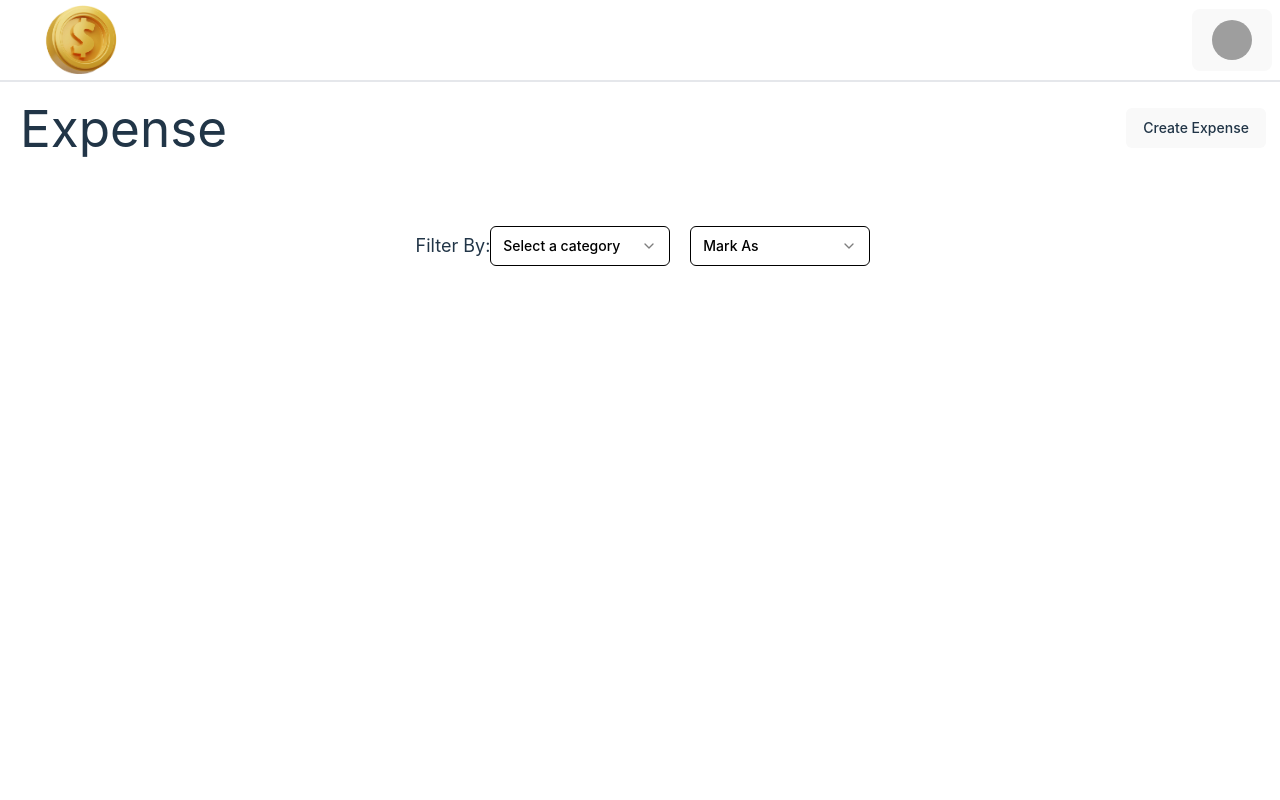
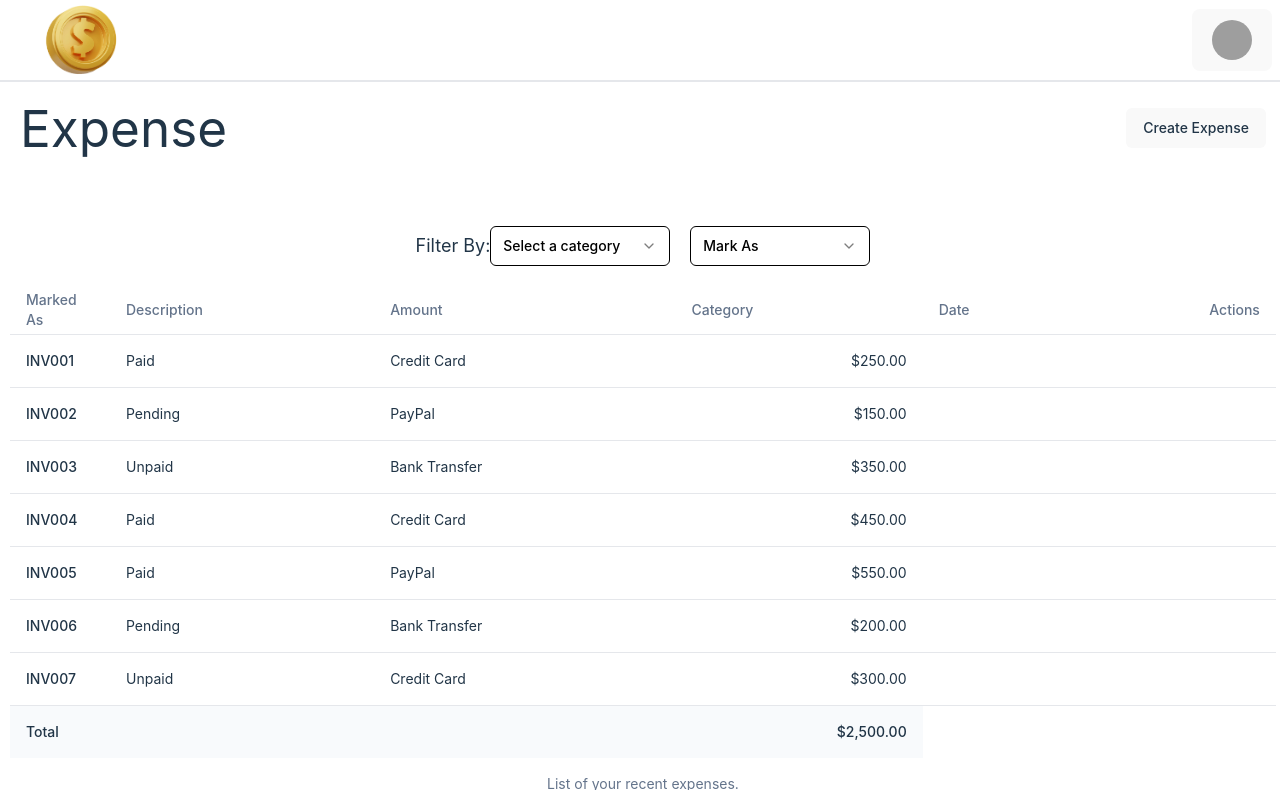
Before and after one commit to wurtz-codez/Expenser, a React (Vite) app in the folder frontend/: page / in a window 1280 px wide. Built offline with nearby package versions, Linux system fonts and the light colour scheme; no server answers; grey boxes are pictures that could not be loaded.

Commit message:
updated frontend: added hooks

```diff
--- /dev/null
+++ b/frontend/src/components/ExpenseTable.jsx
@@ -0,0 +1,91 @@
+import {
+  Table,
+  TableBody,
+  TableCaption,
+  TableCell,
+  TableFooter,
+  TableHead,
+  TableHeader,
+  TableRow,
+} from "@/components/ui/table"
+
+const invoices = [
+  {
+    invoice: "INV001",
+    paymentStatus: "Paid",
+    totalAmount: "$250.00",
+    paymentMethod: "Credit Card",
+  },
+  {
+    invoice: "INV002",
+    paymentStatus: "Pending",
+    totalAmount: "$150.00",
+    paymentMethod: "PayPal",
+  },
+  {
+    invoice: "INV003",
+    paymentStatus: "Unpaid",
+    totalAmount: "$350.00",
+    paymentMethod: "Bank Transfer",
+  },
+  {
+    invoice: "INV004",
+    paymentStatus: "Paid",
+    totalAmount: "$450.00",
+    paymentMethod: "Credit Card",
+  },
+  {
+    invoice: "INV005",
+    paymentStatus: "Paid",
+    totalAmount: "$550.00",
+    paymentMethod: "PayPal",
+  },
+  {
+    invoice: "INV006",
+    paymentStatus: "Pending",
+    totalAmount: "$200.00",
+    paymentMethod: "Bank Transfer",
+  },
+  {
+    invoice: "INV007",
+    paymentStatus: "Unpaid",
+    totalAmount: "$300.00",
+    paymentMethod: "Credit Card",
+  },
+]
+
+const expenseTable = () => {
+  return (
+    <Table>
+      <TableCaption>List of your recent expenses.</TableCaption>
+      <TableHeader>
+        <TableRow>
+          <TableHead className="w-[100px]">Marked As</TableHead>
+          <TableHead>Description</TableHead>
+          <TableHead>Amount</TableHead>
+          <TableHead>Category</TableHead>
+          <TableHead>Date</TableHead>
+          <TableHead className="text-right">Actions </TableHead>
+        </TableRow>
+      </TableHeader>
+      <TableBody>
+        {invoices.map((invoice) => (
+          <TableRow key={invoice.invoice}>
+            <TableCell className="font-medium">{invoice.invoice}</TableCell>
+            <TableCell>{invoice.paymentStatus}</TableCell>
+            <TableCell>{invoice.paymentMethod}</TableCell>
+            <TableCell className="text-right">{invoice.totalAmount}</TableCell>
+          </TableRow>
+        ))}
+      </TableBody>
+      <TableFooter>
+        <TableRow>
+          <TableCell colSpan={3}>Total</TableCell>
+          <TableCell className="text-right">$2,500.00</TableCell>
+        </TableRow>
+      </TableFooter>
+    </Table>
+  )
+}
+
+export default expenseTable;
--- a/frontend/src/components/Home.jsx
+++ b/frontend/src/components/Home.jsx
@@ -5,8 +5,12 @@ import { Select, SelectContent, SelectGroup, SelectItem, SelectLabel, SelectTrig
 import { useDispatch } from 'react-redux'
 import { setCategory } from '@/redux/expenseSlice'
 import { setMarkAsDone } from '@/redux/expenseSlice'
+import ExpenseTable from './ExpenseTable'
+import useGetExpense from '@/hooks/useGetExpense'
 
 const Home = () => {
+
+  useGetExpense();
 
   const dispatch = useDispatch();
 
@@ -64,7 +68,10 @@ const Home = () => {
           </div>
         </div>
 
+        <ExpenseTable />
+
       </div>
+
     </>
   )
 }
--- /dev/null
+++ b/frontend/src/components/ui/table.jsx
@@ -0,0 +1,86 @@
+import * as React from "react"
+
+import { cn } from "@/lib/utils"
+
+const Table = React.forwardRef(({ className, ...props }, ref) => (
+  <div className="relative w-full overflow-auto">
+    <table
+      ref={ref}
+      className={cn("w-full caption-bottom text-sm", className)}
+      {...props} />
+  </div>
+))
+Table.displayName = "Table"
+
+const TableHeader = React.forwardRef(({ className, ...props }, ref) => (
+  <thead ref={ref} className={cn("[&_tr]:border-b", className)} {...props} />
+))
+TableHeader.displayName = "TableHeader"
+
+const TableBody = React.forwardRef(({ className, ...props }, ref) => (
+  <tbody
+    ref={ref}
+    className={cn("[&_tr:last-child]:border-0", className)}
+    {...props} />
+))
+TableBody.displayName = "TableBody"
+
+const TableFooter = React.forwardRef(({ className, ...props }, ref) => (
+  <tfoot
+    ref={ref}
+    className={cn(
+      "border-t bg-slate-100/50 font-medium [&>tr]:last:border-b-0 dark:bg-slate-800/50",
+      className
+    )}
+    {...props} />
+))
+TableFooter.displayName = "TableFooter"
+
+const TableRow = React.forwardRef(({ className, ...props }, ref) => (
+  <tr
+    ref={ref}
+    className={cn(
+      "border-b transition-colors hover:bg-slate-100/50 data-[state=selected]:bg-slate-100 dark:hover:bg-slate-800/50 dark:data-[state=selected]:bg-slate-800",
+      className
+    )}
+    {...props} />
+))
+TableRow.displayName = "TableRow"
+
+const TableHead = React.forwardRef(({ className, ...props }, ref) => (
+  <th
+    ref={ref}
+    className={cn(
+      "h-12 px-4 text-left align-middle font-medium text-slate-500 [&:has([role=checkbox])]:pr-0 dark:text-slate-400",
+      className
+    )}
+    {...props} />
+))
+TableHead.displayName = "TableHead"
+
+const TableCell = React.forwardRef(({ className, ...props }, ref) => (
+  <td
+    ref={ref}
+    className={cn("p-4 align-middle [&:has([role=checkbox])]:pr-0", className)}
+    {...props} />
+))
+TableCell.displayName = "TableCell"
+
+const TableCaption = React.forwardRef(({ className, ...props }, ref) => (
+  <caption
+    ref={ref}
+    className={cn("mt-4 text-sm text-slate-500 dark:text-slate-400", className)}
+    {...props} />
+))
+TableCaption.displayName = "TableCaption"
+
+export {
+  Table,
+  TableHeader,
+  TableBody,
+  TableFooter,
+  TableHead,
+  TableRow,
+  TableCell,
+  TableCaption,
+}
--- /dev/null
+++ b/frontend/src/hooks/useGetExpense.jsx
@@ -0,0 +1,28 @@
+import { useDispatch } from 'react-redux';
+import axios from 'axios';
+import { useEffect } from 'react';
+import { useSelector } from 'react-redux';
+import { setExpenses } from '@/redux/expenseSlice';
+
+const useGetExpense = () => {
+  const dispatch = useDispatch();
+  const { category, markAsDone } = useSelector((state) => state.expense);
+
+  useEffect(() => {
+    const fetchExpenses = async () => {
+      try {
+        axios.defaults.withCredentials = true;
+        const res = await axios.get(`http://localhost:8000/api/v1/expense/getall?category=${category}&done=${markAsDone}`);
+        if (res.data.success) {
+          dispatch(setExpenses(res.data.expense));
+        }
+      } catch (error) {
+        console.log(error);
+      }
+    }
+    fetchExpenses();
+  }, [dispatch, category, markAsDone]);
+
+}
+
+export default useGetExpense;
--- a/frontend/src/main.jsx
+++ b/frontend/src/main.jsx
@@ -10,5 +10,5 @@ createRoot(document.getElementById('root')).render(
     <Provider store={store}>
       <App />
     </Provider>
-  </StrictMode>,
+  </StrictMode>
 )
--- a/frontend/src/redux/expenseSlice.js
+++ b/frontend/src/redux/expenseSlice.js
@@ -4,7 +4,8 @@ const expenseSlice = createSlice({
   name: 'expense',
   initialState: {
     category: '',
-    markAsDone: ''
+    markAsDone: '',
+    expenses: []
   },
   reducers : {
     setCategory: (state, action) => {
@@ -12,9 +13,12 @@ const expenseSlice = createSlice({
     },
     setMarkAsDone: (state, action) => {
       state.markAsDone = action.payload;
+    },
+    setExpenses: (state, action) => {
+      state.expenses = action.payload;
     }
   }
 });
 
-export const { setCategory, setMarkAsDone } = expenseSlice.actions;
+export const { setCategory, setMarkAsDone, setExpenses } = expenseSlice.actions;
 export default expenseSlice.reducer;
```
